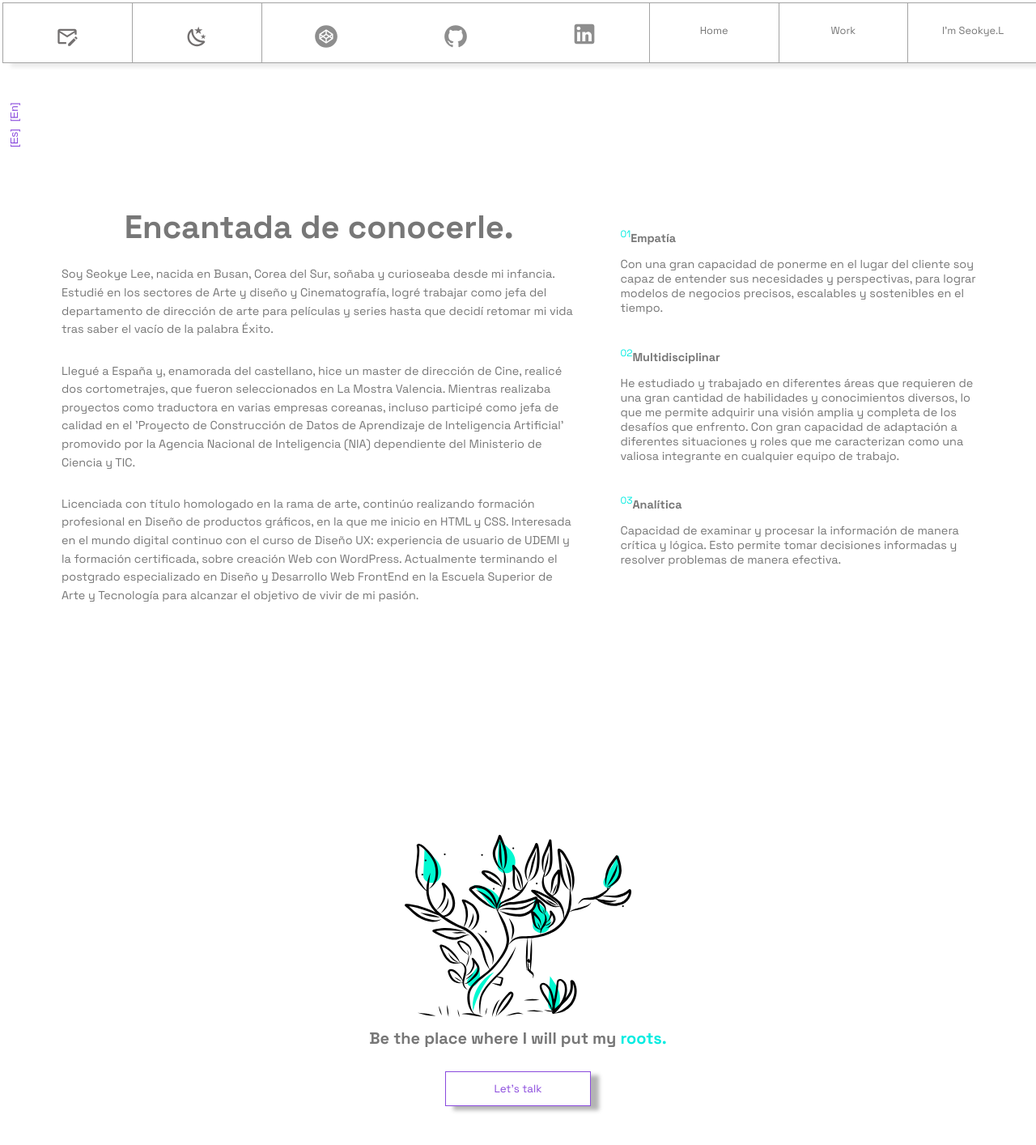
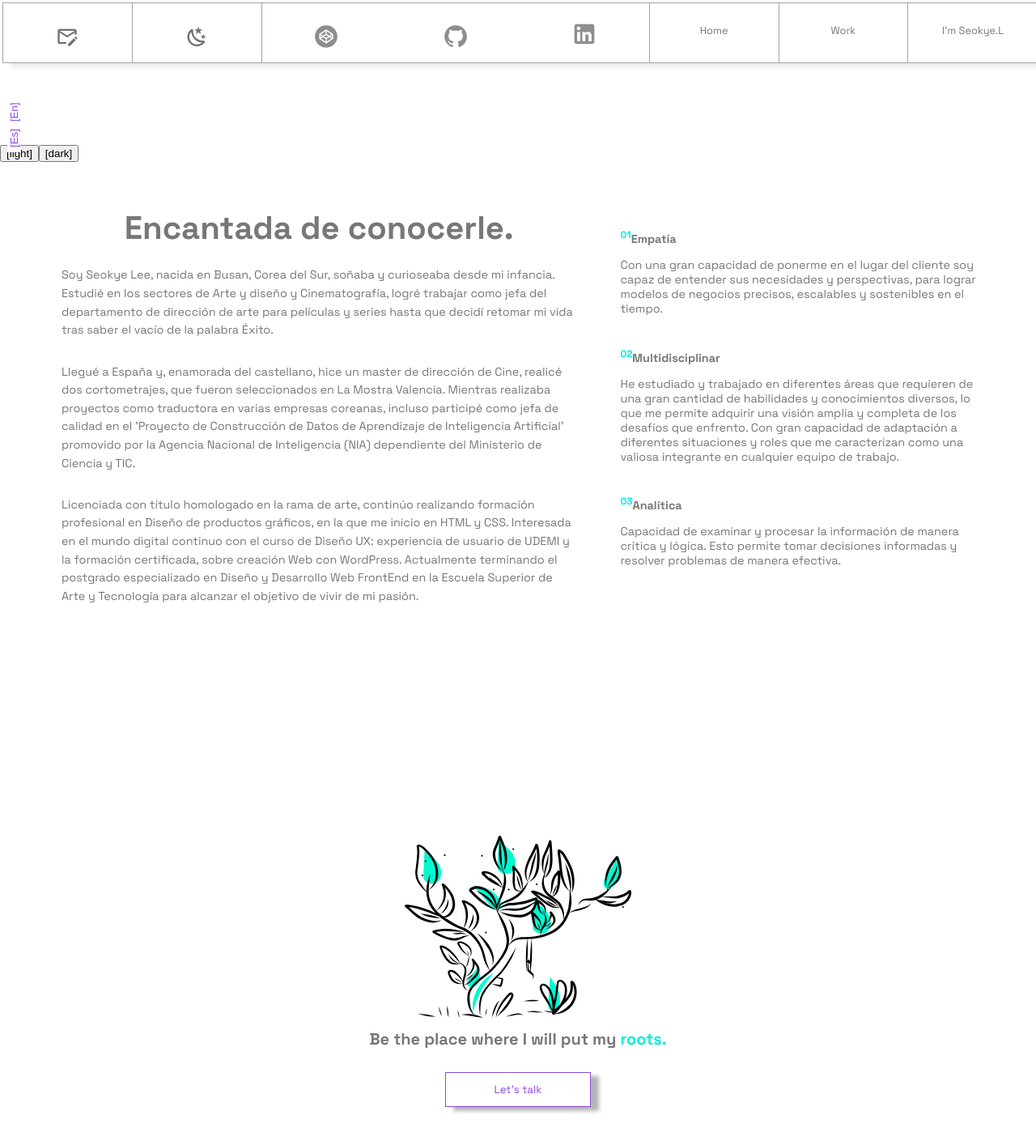
Before and after one commit to seokyelee/GammaPortfolio, a React (Vite) app: page /about in a window 1280 px wide. Shown: the top 1414 px of the page at 81% size. Built offline with nearby package versions, Linux system fonts and the light colour scheme.

Commit message:
test add context theme

```diff
--- a/index.html
+++ b/index.html
@@ -2,7 +2,7 @@
 <html lang="en">
   <head>
     <meta charset="UTF-8" />
-    <link rel="icon" type="image/svg+xml" href="/vite.svg" />
+
     <meta name="viewport" content="width=device-width, initial-scale=1.0" />
     <title>Portfolio_seokye.L</title>
   </head>
--- a/src/App.jsx
+++ b/src/App.jsx
@@ -1,4 +1,4 @@
-import  React, { useState }from "react";
+import React, { useState } from "react";
 import { Route, Routes } from "react-router-dom";
 import './App.css';
 import './scss/global.scss';
@@ -12,32 +12,39 @@ import Nav from "./componentes/Nav/Nav";
 
 
 export const LanguageContext = React.createContext({ language: undefined });
+export const ThemeContext = React.createContext({ theme: undefined });
 
 function App() {
 
   const [selectLanguage, setSelectLanguage] = useState('es');
+  const [selectTheme, setSelectTheme] = useState('light');
 
   return (
     <>
-     <Nav/>
+      <Nav />
+
+      <ThemeContext.Provider value={{ theme: selectTheme }}>
+      <LanguageContext.Provider value={{ language: selectLanguage }}>
       <div className="language_btn_box">
         <button className="language_btn_en" onClick={() => setSelectLanguage('en')}> [En]</button>
         <button className="language_btn" onClick={() => setSelectLanguage('es')}> [Es]</button>
       </div>
-      <LanguageContext.Provider value={{ language: selectLanguage }}>
-
-
+      <div className="theme_btn_box">
+        <button className="theme_btn_en" onClick={() => setSelectTheme('light')}> [light]</button>
+        <button className="theme_btn" onClick={() => setSelectTheme('dark')}> [dark]</button>
+      </div>
 
         <main>
           <Routes >
             <Route path="/" element={<Home />} />
             <Route path="/work" element={<Work />} />
-        <Route path="/work/:id" element={<WorkDetail />}/>
+            <Route path="/work/:id" element={<WorkDetail />} />
             <Route path="/about" element={<About />} />
             <Route path="/thanks" element={<Thanks />} />
           </Routes>
         </main>
       </LanguageContext.Provider>
+      </ThemeContext.Provider>
     </>
   );
 }
--- a/src/views/about/About.jsx
+++ b/src/views/about/About.jsx
@@ -1,15 +1,16 @@
 import React, { useContext } from "react";
 import "./About.scss";
 import Thanks from "../thanks/Thanks";
-import {LanguageContext} from "../../App";
+import {LanguageContext, ThemeContext} from "../../App";
 
 export default function About() {
 
   const userData = useContext(LanguageContext);
+  const themeContext = useContext(ThemeContext);
 
   return (
     <>
-      <main className="about_main">
+      <main className= {themeContext.theme} about_main>
         <section className="about_box">
           <article className="about__p">
             <h1>{userData.language === 'en' ? "I'm glad to meet you." :  "Encantada de conocerle."}</h1>
--- a/src/views/about/About.scss
+++ b/src/views/about/About.scss
@@ -7,7 +7,7 @@
 .about_box {
     height: auto;
     display: flex;
-    padding-top: 70px;
+    padding-top: 50px;
     margin: 0 auto;
     width: calc(100% - 40%);
     gap: 42px;
@@ -41,11 +41,6 @@ h4 {
 
 sup {
     color: color(color-btn);
-    font-weight: lighter;
-}
-
-em {
-    color: darkslategray;
 }
 
 @media all and (max-width: 1440px) {
--- a/src/views/home/Home.jsx
+++ b/src/views/home/Home.jsx
@@ -1,7 +1,6 @@
 import React, { useContext, useState } from "react";
 import TypeIt from "typeit-react";
 import './Home.scss';
-import '../../componentes/Footer/Footer';
 import Footer from "../../componentes/Footer/Footer";
 import { LanguageContext } from "../../App";
 
@@ -18,12 +17,11 @@ export default function Home() {
             setButtonText("[Freeze]");
             return;
         }
-
         instance.freeze();
         setButtonText("[Unfreeze]");
     };
 
-    const languageContext = useContext(LanguageContext);
+    const userLanguage = useContext(LanguageContext);
 
     const getTextEn = function (instance) {
         instance.type("I want to be")
@@ -63,7 +61,7 @@ export default function Home() {
                         options={{ loop: true }}
                         getBeforeInit={(instance) => {
                             setInstance(instance);
-                            return languageContext.language === 'en' ? getTextEn(instance) : getTextEs(instance);
+                            return userLanguage.language === 'en' ? getTextEn(instance) : getTextEs(instance);
                         }}
                     />
                 </div>
--- a/src/views/thanks/Thanks.scss
+++ b/src/views/thanks/Thanks.scss
@@ -7,7 +7,7 @@
     align-items: center;
     flex-wrap: wrap;
     height: 100vh;
-    margin-bottom: 180px;
+    margin-bottom: 260px;
 }
 
 .thanks__box {
```
Lines whose indentation alone changed are shown as unchanged.
